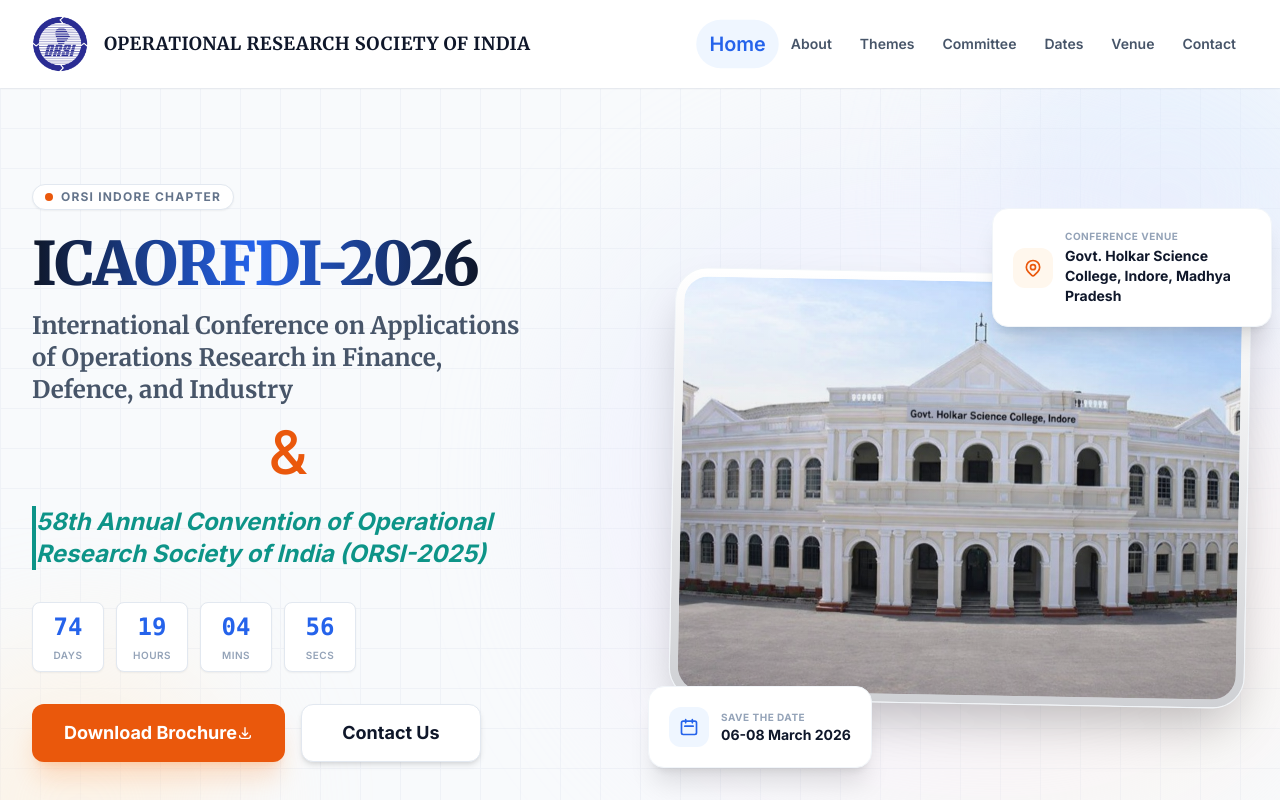
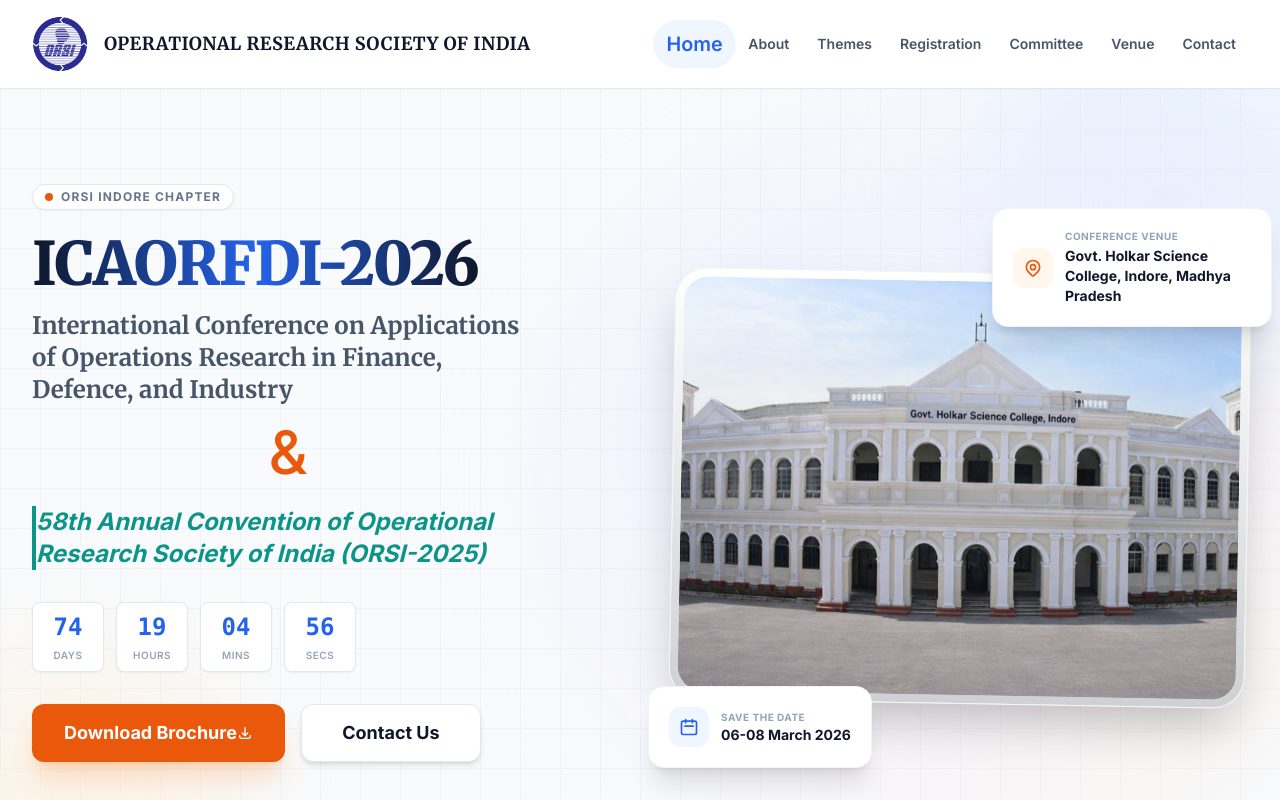
Before and after one commit to vikrantwiz02/ORSI-Conference-2025, a React (Vite) app: page / in a window 1280 px wide. Shown: the top 800 px of the page. Built offline with nearby package versions, Linux system fonts and the light colour scheme.

Commit message:
feat: update navbar to track current section on scroll and add registration link

```diff
--- a/components/Navbar.tsx
+++ b/components/Navbar.tsx
@@ -16,6 +16,8 @@
       const sections = NAV_ITEMS.map(item => item.href.replace('#', ''));
       const scrollPosition = window.scrollY + 150;
 
+      let currentSection = 'home';
+
       for (const section of sections) {
         const element = document.getElementById(section);
         if (element) {
@@ -23,11 +25,12 @@
           const offsetBottom = offsetTop + element.offsetHeight;
 
           if (scrollPosition >= offsetTop && scrollPosition < offsetBottom) {
-            setActiveSection(section);
-            break;
+            currentSection = section;
           }
         }
       }
+
+      setActiveSection(currentSection);
     };
 
     window.addEventListener('scroll', handleScroll);
--- a/constants.ts
+++ b/constants.ts
@@ -19,8 +19,8 @@
   { label: "Home", href: "#home" },
   { label: "About", href: "#about-college" },
   { label: "Themes", href: "#themes" },
+  { label: "Registration", href: "#register" },
   { label: "Committee", href: "#committee" },
-  { label: "Dates", href: "#dates" },
   { label: "Venue", href: "#venue" },
   { label: "Contact", href: "#contact" },
 ];
```
